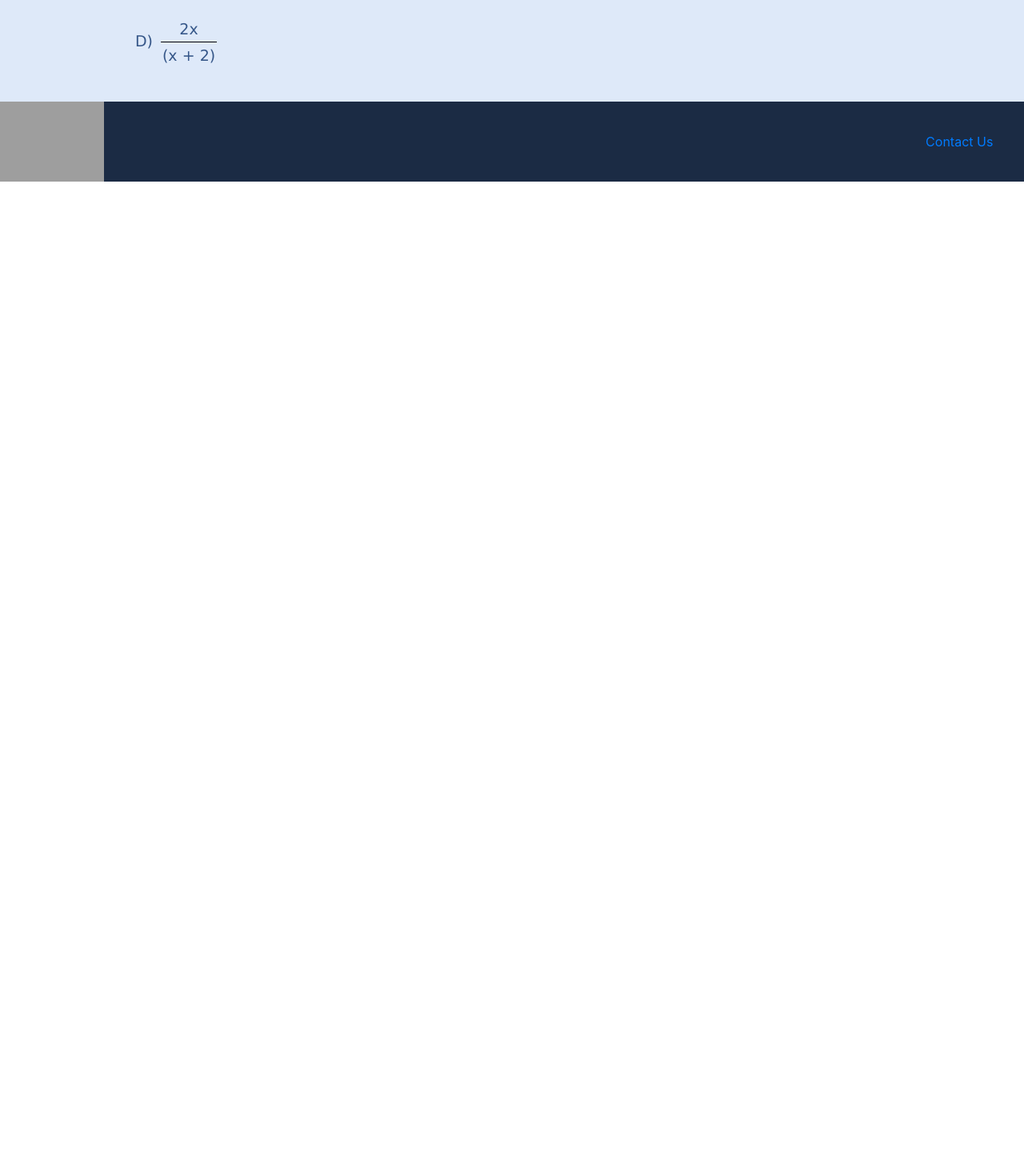
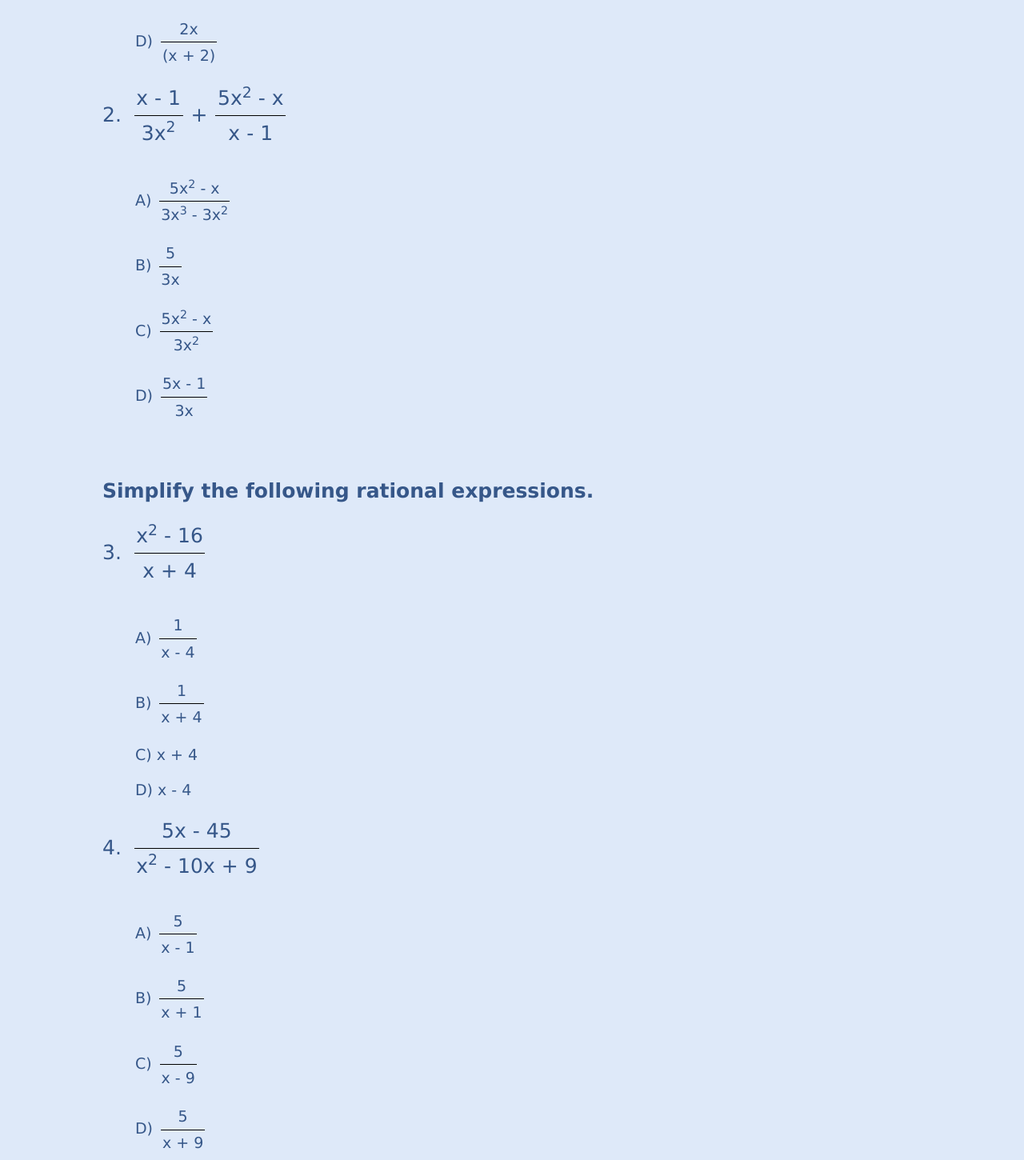
Before and after one commit to YomenT/bluebird-teaching, a React (Create React App) app in the folder reactapp/: page /passport_to_advanced_math/rational_expressions_part3 in a window 1280 px wide. Shown: the part 1360-2810 px from the top of the page at 80% size. Before the commit the page ends 1587 px from the top, so only its background shows below. Built offline with nearby package versions, Linux system fonts and the light colour scheme; grey boxes are pictures that could not be loaded.

Commit message:
Finished questions for RationalExpressions3

```diff
--- a/reactapp/src/components/passport-to-advanced-math/RationalExpressions3.js
+++ b/reactapp/src/components/passport-to-advanced-math/RationalExpressions3.js
@@ -95,6 +95,115 @@ class RationalExpressions3 extends React.Component {
                         </div>
                     </p>
 
+                    <p className="p-body">
+                        2.  &nbsp;
+                        <div className="frac" style={{ paddingRight: "10px" }}>
+                            <span className="top">x - 1</span>
+                            <span className="symbol">/</span>
+                            <span className="bottom">3x<sup>2</sup></span>
+                        </div>
+                        +
+                        <div className="frac" style={{ paddingLeft: "10px" }}>
+                            <span className="top">5x<sup>2</sup> - x</span>
+                            <span className="symbol">/</span>
+                            <span className="bottom">x - 1</span>
+                        </div>
+                    </p>
+                    <p className="p-body-small" style={{ marginLeft: "4%", paddingTop: "15px" }} onClick={this.wrongAnswer}>A)
+                        <div class="frac" style={{ paddingLeft: "10px" }}>
+                            <span className='top'>5x<sup>2</sup> - x</span>
+                            <span className="symbol">/</span>
+                            <span className="bottom">3x<sup>3</sup> - 3x<sup>2</sup></span>
+                        </div>
+                    </p>
+                    <p className="p-body-small" style={{ marginLeft: "4%"}} onClick={this.wrongAnswer}>B)
+                        <div class="frac" style={{ paddingLeft: "10px" }}>
+                            <span className='top'>5</span>
+                            <span className="symbol">/</span>
+                            <span className="bottom">3x</span>
+                        </div>
+                    </p>
+                    <p className="p-body-small" style={{ marginLeft: "4%"}} onClick={this.wrongAnswer}>C)
+                        <div class="frac" style={{ paddingLeft: "10px" }}>
+                            <span className='top'>5x<sup>2</sup> - x</span>
+                            <span className="symbol">/</span>
+                            <span className="bottom">3x<sup>2</sup></span>
+                        </div>
+                    </p>
+                    <p className="p-body-small" style={{ marginLeft: "4%"}} onClick={this.rightAnswer}>D)
+                        <div class="frac" style={{ paddingLeft: "10px" }}>
+                            <span className='top'>5x - 1</span>
+                            <span className="symbol">/</span>
+                            <span className="bottom">3x</span>
+                        </div>
+                    </p>
+
+                    <p className="p-body" style={{ paddingTop: "50px" }}>
+                        <strong>Simplify the following rational expressions.</strong>
+                    </p>
+
+                    <p className="p-body">
+                        3.  &nbsp;
+                        <div className="frac" style={{ paddingRight: "10px" }}>
+                            <span className="top">x<sup>2</sup> - 16</span>
+                            <span className="symbol">/</span>
+                            <span className="bottom">x + 4</span>
+                        </div>
+                    </p>
+                    <p className="p-body-small" style={{ marginLeft: "4%", paddingTop: "15px" }} onClick={this.wrongAnswer}>A)
+                        <div class="frac" style={{ paddingLeft: "10px" }}>
+                            <span className='top'>1</span>
+                            <span className="symbol">/</span>
+                            <span className="bottom">x - 4</span>
+                        </div>
+                    </p>
+                    <p className="p-body-small" style={{ marginLeft: "4%"}} onClick={this.wrongAnswer}>B)
+                        <div class="frac" style={{ paddingLeft: "10px" }}>
+                            <span className='top'>1</span>
+                            <span className="symbol">/</span>
+                            <span className="bottom">x + 4</span>
+                        </div>
+                    </p>
+                    <p className="p-body-small" style={{ marginLeft: "4%"}} onClick={this.wrongAnswer}>C)  x + 4</p>
+                    <p className="p-body-small" style={{ marginLeft: "4%"}} onClick={this.rightAnswer}>D)  x - 4</p>
+
+                    <p className="p-body">
+                        4.  &nbsp;
+                        <div className="frac" style={{ paddingRight: "10px" }}>
+                            <span className="top">5x - 45</span>
+                            <span className="symbol">/</span>
+                            <span className="bottom">x<sup>2</sup> - 10x + 9</span>
+                        </div>
+                    </p>
+                    <p className="p-body-small" style={{ marginLeft: "4%", paddingTop: "15px" }} onClick={this.rightAnswer}>A)
+                        <div class="frac" style={{ paddingLeft: "10px" }}>
+                            <span className='top'>5</span>
+                            <span className="symbol">/</span>
+                            <span className="bottom">x - 1</span>
+                        </div>
+                    </p>
+                    <p className="p-body-small" style={{ marginLeft: "4%"}} onClick={this.wrongAnswer}>B)
+                        <div class="frac" style={{ paddingLeft: "10px" }}>
+                            <span className='top'>5</span>
+                            <span className="symbol">/</span>
+                            <span className="bottom">x + 1</span>
+                        </div>
+                    </p>
+                    <p className="p-body-small" style={{ marginLeft: "4%"}} onClick={this.wrongAnswer}>C)
+                        <div class="frac" style={{ paddingLeft: "10px" }}>
+                            <span className='top'>5</span>
+                            <span className="symbol">/</span>
+                            <span className="bottom">x - 9</span>
+                        </div>
+                    </p>
+                    <p className="p-body-small" style={{ marginLeft: "4%"}} onClick={this.wrongAnswer}>D)
+                        <div class="frac" style={{ paddingLeft: "10px" }}>
+                            <span className='top'>5</span>
+                            <span className="symbol">/</span>
+                            <span className="bottom">x + 9</span>
+                        </div>
+                    </p>
+
                 </div>
 
             <Footer />
```
